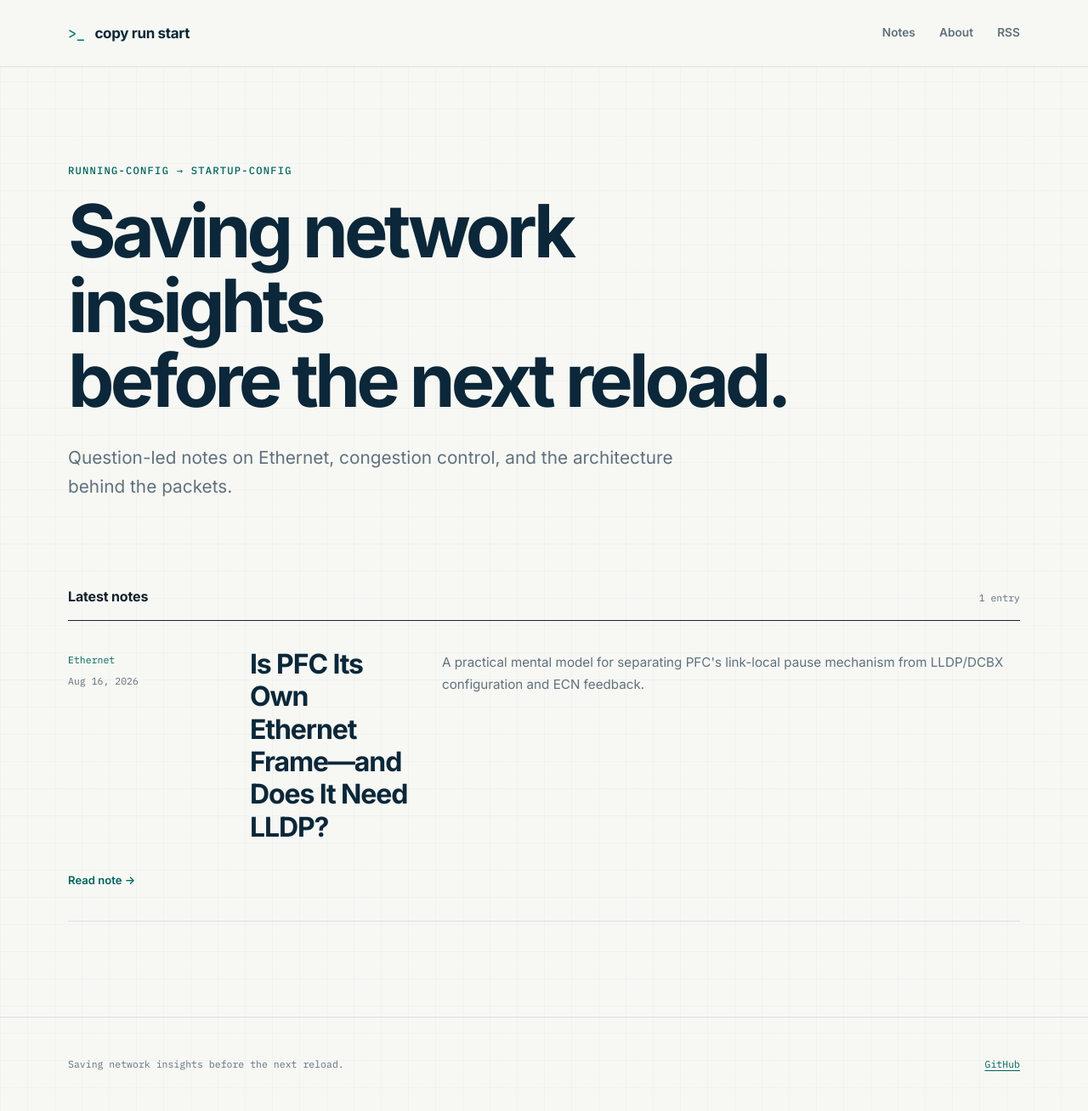
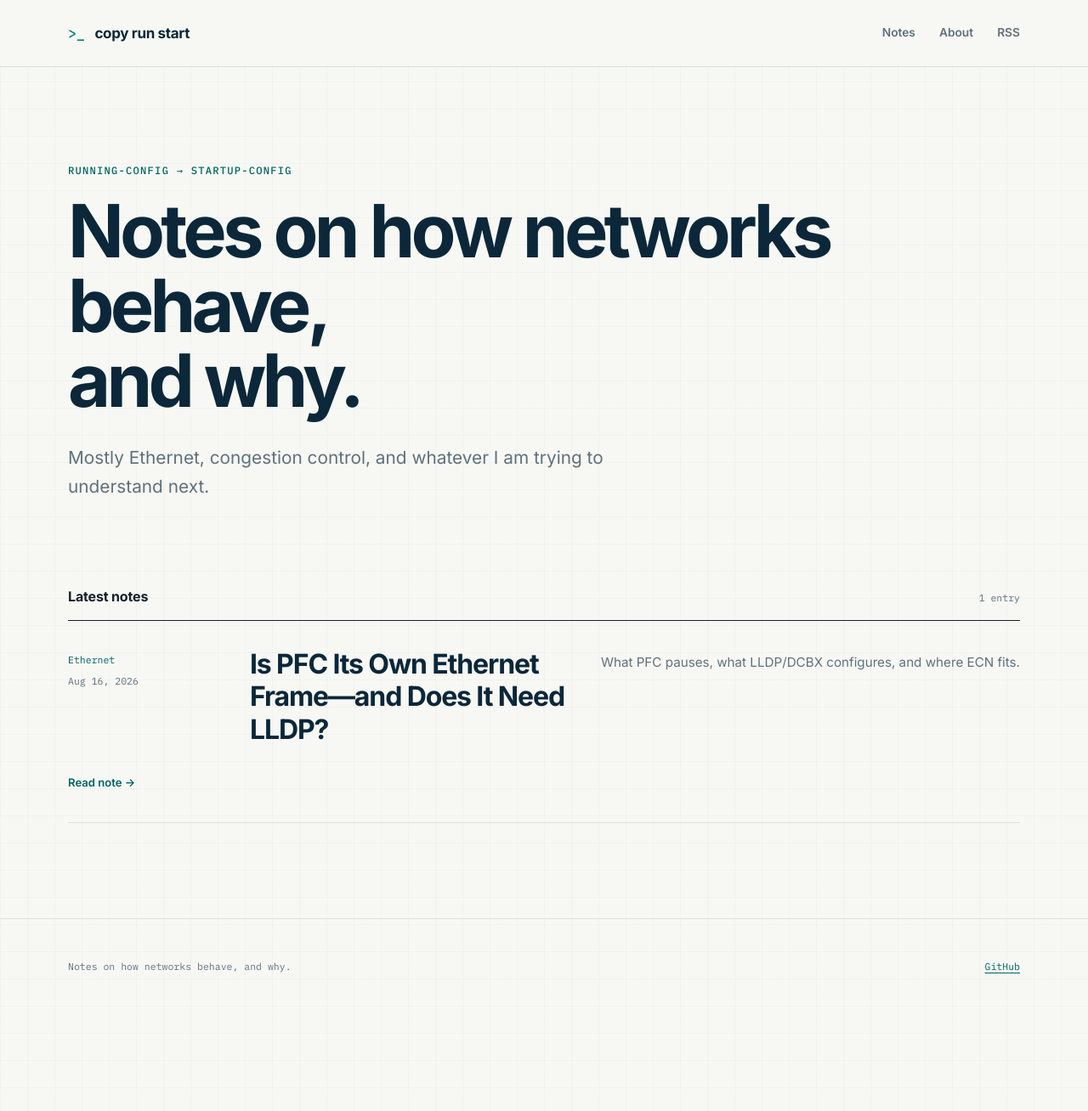
Before and after one commit to karsagar28/karsagar28.github.io, a Jekyll site: the page built from index.html, in a window 1280 px wide. Shown: the whole page at 85% size. Built offline with Jekyll 4.4.1, drawn with Linux system fonts in a browser that asks for light colours; after the commit the page ends 1192 px from its top, so only the background shows below that.

Commit message:
Simplify site copy

```diff
--- a/_config.yml
+++ b/_config.yml
@@ -1,5 +1,5 @@
 title: copy run start
-description: Saving network insights before the next reload.
+description: Notes on how networks behave, and why.
 url: https://karsagar28.github.io
 baseurl: ""
 lang: en-US
--- a/_layouts/default.html
+++ b/_layouts/default.html
@@ -33,7 +33,7 @@
 
     <footer class="site-footer">
       <div class="shell footer-inner">
-        <p>Saving network insights before the next reload.</p>
+        <p>Notes on how networks behave, and why.</p>
         <p><a href="https://github.com/karsagar28">GitHub</a></p>
       </div>
     </footer>
--- a/_layouts/post.html
+++ b/_layouts/post.html
@@ -17,7 +17,7 @@ layout: default
   </div>
 
   <footer class="post-footer">
-    <p>Have a correction or a different mental model? <a href="https://github.com/karsagar28/karsagar28.github.io/issues/new">Open a note on GitHub</a>.</p>
+    <p>Found an error? <a href="https://github.com/karsagar28/karsagar28.github.io/issues/new">Open an issue on GitHub</a>.</p>
     <a class="back-link" href="{{ '/' | relative_url }}">← All notes</a>
   </footer>
 </article>
--- a/_posts/2026-08-16-is-pfc-its-own-ethernet-frame.md
+++ b/_posts/2026-08-16-is-pfc-its-own-ethernet-frame.md
@@ -1,6 +1,6 @@
 ---
 title: "Is PFC Its Own Ethernet Frame—and Does It Need LLDP?"
-description: "A practical mental model for separating PFC's link-local pause mechanism from LLDP/DCBX configuration and ECN feedback."
+description: "What PFC pauses, what LLDP/DCBX configures, and where ECN fits."
 date: 2026-08-16 09:00:00 -0400
 category: Ethernet
 tags:
--- a/index.html
+++ b/index.html
@@ -4,8 +4,8 @@ title: Home
 ---
 <section class="hero">
   <p class="eyebrow">running-config → startup-config</p>
-  <h1>Saving network insights<br>before the next reload.</h1>
-  <p class="hero-copy">Question-led notes on Ethernet, congestion control, and the architecture behind the packets.</p>
+  <h1>Notes on how networks behave,<br>and why.</h1>
+  <p class="hero-copy">Mostly Ethernet, congestion control, and whatever I am trying to understand next.</p>
 </section>
 
 <section class="notes-section" aria-labelledby="latest-notes">
```
Also changed, not shown: about.md (+2 -2 lines).
